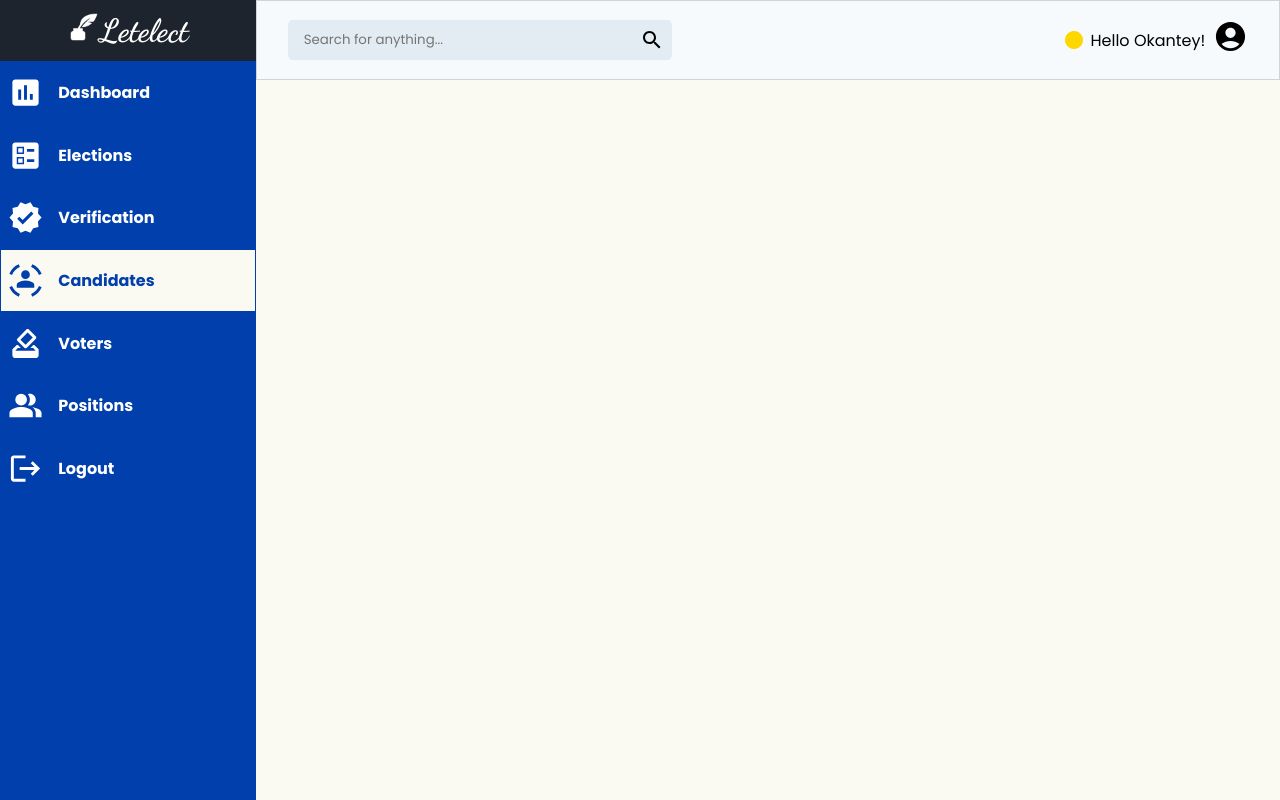
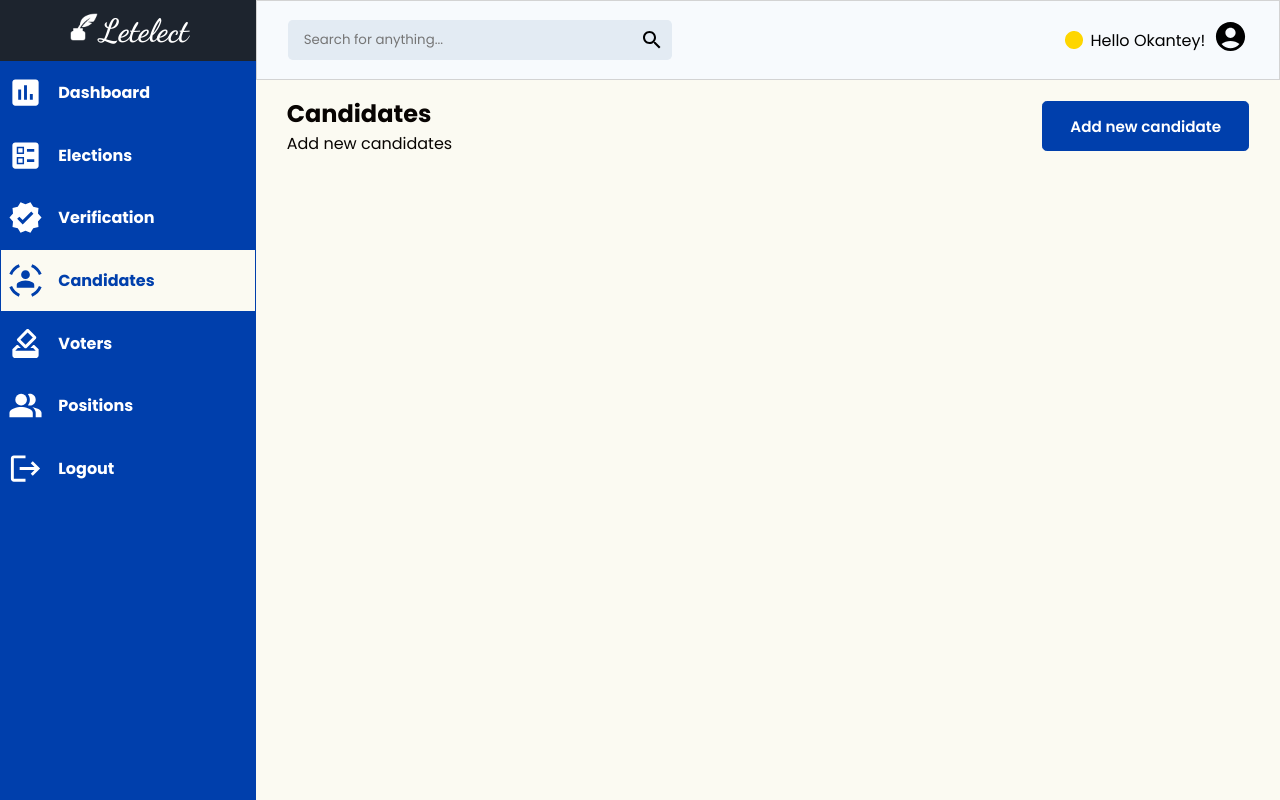
Before and after one commit to letelect-com/letelect-frontend, a React (Vite) app: page /candidates in a window 1280 px wide. Built offline with nearby package versions, Linux system fonts and the light colour scheme; a web font is replaced by a local one.

Commit message:
candidates

```diff
--- a/src/pages/Candidates.jsx
+++ b/src/pages/Candidates.jsx
@@ -2,6 +2,7 @@ import React, { useState, useEffect, useContext } from "react";
 import styled from "styled-components";
 import { Header, Sidebar, BarChart } from "../components";
 import { Parent, Content, MainContent, View, Intro } from "../pages/Dashboard";
+import { Button } from "../components/Navbar";
 
 const Candidates = () => {
   return (
@@ -10,7 +11,19 @@ const Candidates = () => {
         <Sidebar />
         <MainContent>
           <Header />
-          <View></View>
+          <View>
+            <Intro>
+              <div>
+                <h2>Candidates</h2>
+                <p>Add new candidates</p>
+              </div>
+              <div>
+                <Button dashboard>
+                  <span>Add new candidate</span>
+                </Button>
+              </div>
+            </Intro>
+          </View>
         </MainContent>
       </Content>
     </Parent>
```
